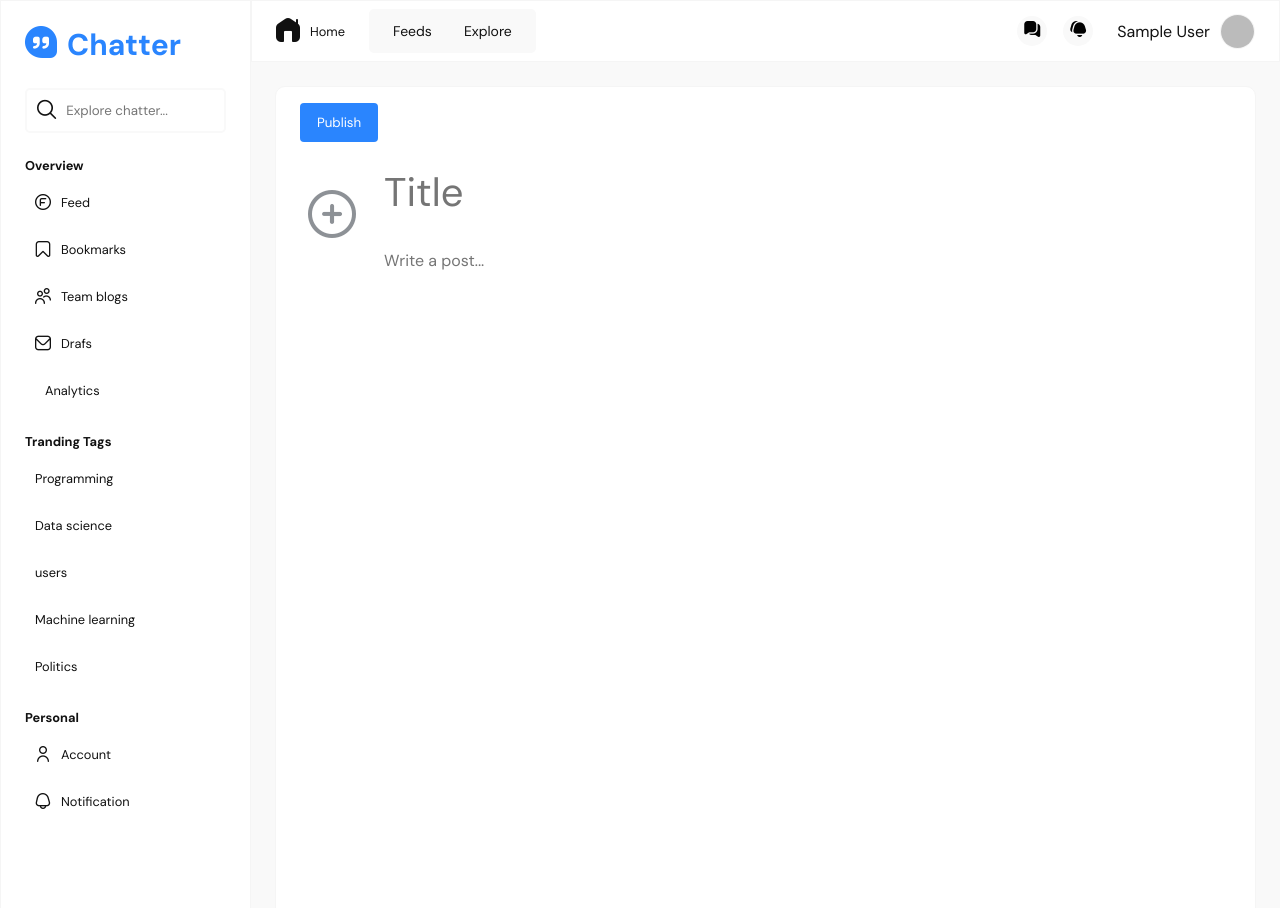
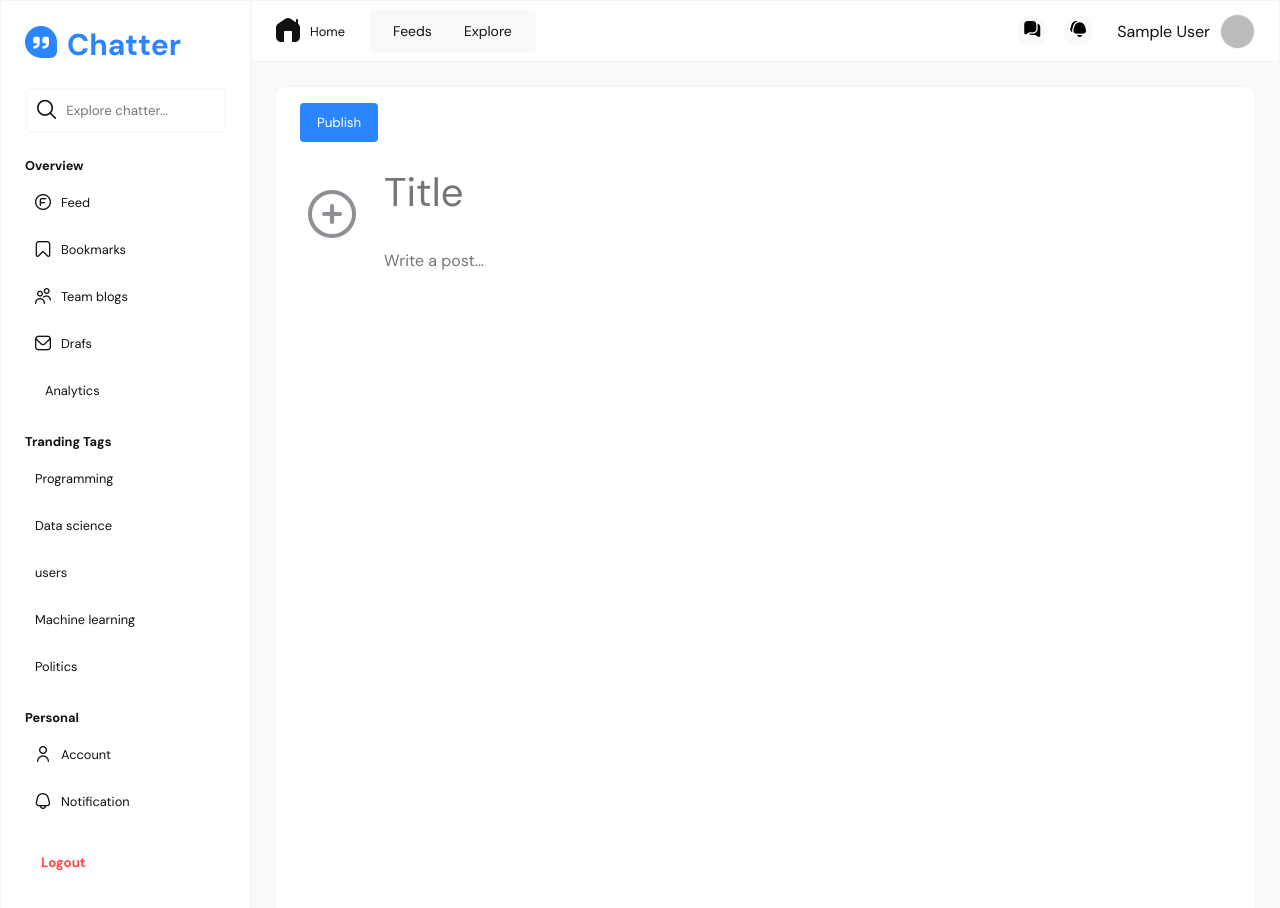
Before and after one commit to Im-Hassan-wd/verbose-broccoli, a React (Create React App) app: page /create-post in a window 1280 px wide. Shown: the top 908 px of the page. Built offline with nearby package versions, Linux system fonts and the light colour scheme; no server answers; the database is empty; sample sign-in values are in the browser's storage; some icons are missing.

Commit message:
post thumbnail

```diff
--- a/src/components/Sidebar.css
+++ b/src/components/Sidebar.css
@@ -60,6 +60,15 @@
 .sidebar .navbar-option {
   margin-top: auto;
 }
+.sidebar .btn {
+  border: none;
+  background: none;
+  color: var(--red) !important;
+  font-weight: bold;
+}
+.sidebar .btn:hover {
+  color: var(--red);
+}
 
 /* dark mode  */
 .App.dark .sidebar li a.active {
--- a/src/components/Sidebar.js
+++ b/src/components/Sidebar.js
@@ -1,5 +1,6 @@
 import { NavLink } from "react-router-dom";
 import { useTheme } from "../hooks/useTheme";
+import { useLogout } from "../hooks/useLogout";
 
 // styles
 import "./Sidebar.css";
@@ -28,6 +29,7 @@ const personal = [
 ];
 
 export default function Sidebar({ screenWidth, mobileMenu, setMobileMenu }) {
+  const { logout, isPending, error } = useLogout();
   const { color } = useTheme();
 
   const localColor = localStorage.getItem("color");
@@ -95,6 +97,18 @@ export default function Sidebar({ screenWidth, mobileMenu, setMobileMenu }) {
             ))}
           </ul>
 
+          {error && <div className="error">{error}</div>}
+          {!isPending && (
+            <button className="btn" onClick={logout}>
+              Logout
+            </button>
+          )}
+          {isPending && (
+            <button className="btn" disabled>
+              Logging out...
+            </button>
+          )}
+
           {screenWidth < 404 && <NavbarOption />}
         </div>
       )}
--- a/src/pages/create/Create.js
+++ b/src/pages/create/Create.js
@@ -1,4 +1,4 @@
-import { useState } from "react";
+import { useState, useEffect } from "react";
 import { useHistory } from "react-router-dom";
 
 //styles
@@ -24,6 +24,13 @@ export default function Create() {
   const [title, setTitle] = useState("");
   const [image, setImage] = useState(null);
   const [imageError, setImageError] = useState(null);
+  const [imageUrl, setImageUrl] = useState(null);
+
+  useEffect(() => {
+    if (image) {
+      setImageUrl(URL.createObjectURL(image));
+    }
+  }, [image]);
 
   const handleFileChange = (e) => {
     setImage(null);
@@ -37,10 +44,15 @@ export default function Create() {
       setImageError("Selected file must be an image");
       return;
     }
+    if (selected.size > 5000000) {
+      setImageError("Image file size must be less than 5MB");
+      return;
+    }
 
     setImageError(null);
     setImage(selected);
     console.log("thumbnail updated");
+    setAdd(false);
   };
 
   const handleSubmit = async (e) => {
@@ -97,7 +109,13 @@ export default function Create() {
               onChange={(e) => setTitle(e.target.value)}
               value={title}
             />
+            {image && (
+              <>
+                <img src={imageUrl} alt="profile" className="image" />
+              </>
+            )}
             <textarea
+              id="content"
               required
               placeholder="Write a post..."
               onChange={(e) => setContent(e.target.value)}
--- a/src/pages/signup/Signup.css
+++ b/src/pages/signup/Signup.css
@@ -53,7 +53,6 @@ p.join {
 }
 .auth-form .input-div input {
   border: none;
-  font-family: "Open Sans", sans-serif;
   background: none;
   width: 100%;
   height: 100%;
@@ -85,6 +84,11 @@ p.join {
   height: 40px;
   padding: 0 24px;
   color: #fff;
+  display: inline-block;
+}
+.auth-form .btn:hover,
+.interest .btn:hover {
+  background: #fff;
 }
 .auth-form .btn {
   margin-top: 16px;
```
Also changed, not shown: src/pages/analytics/Analytic.css (added), src/pages/analytics/Analytic.js (added).
